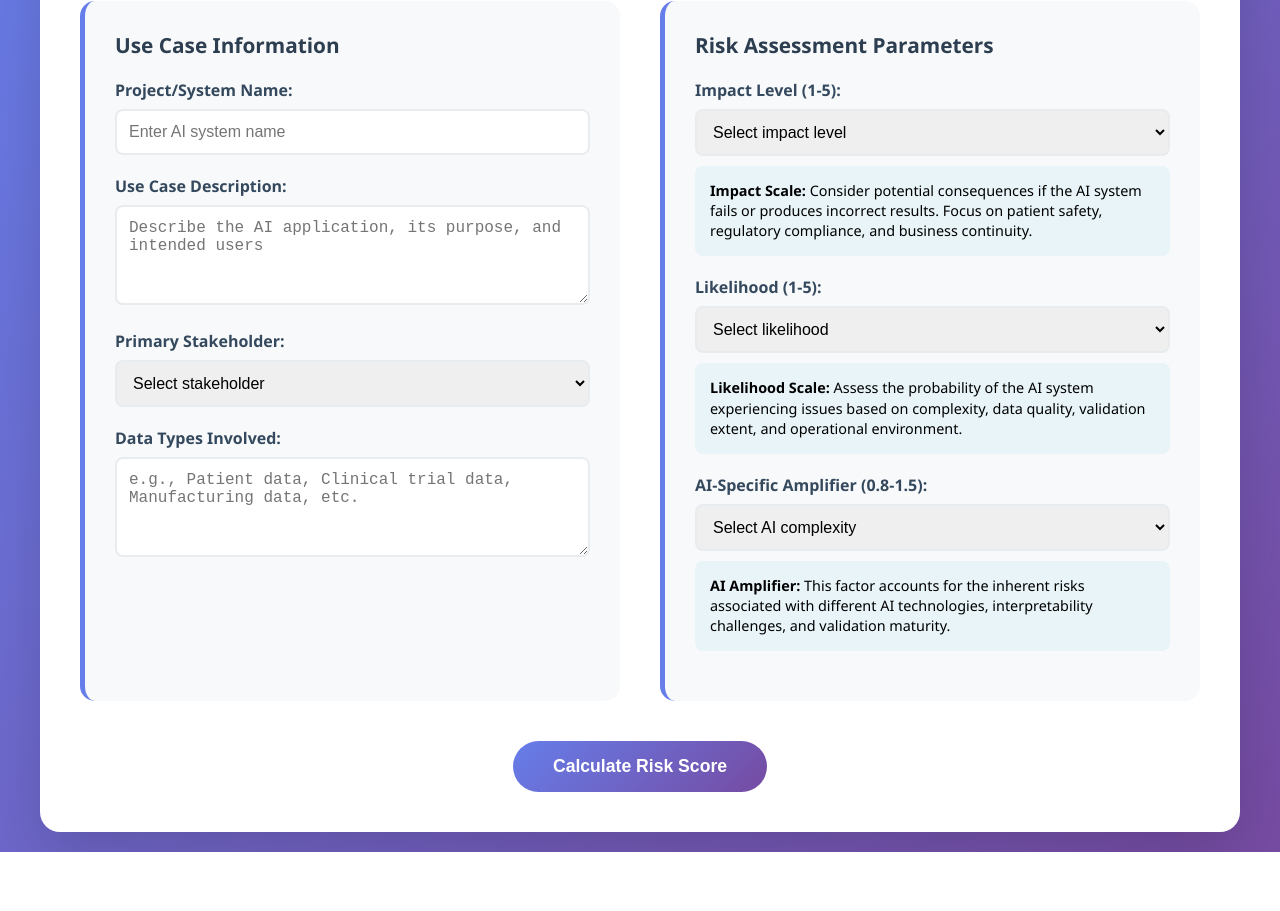
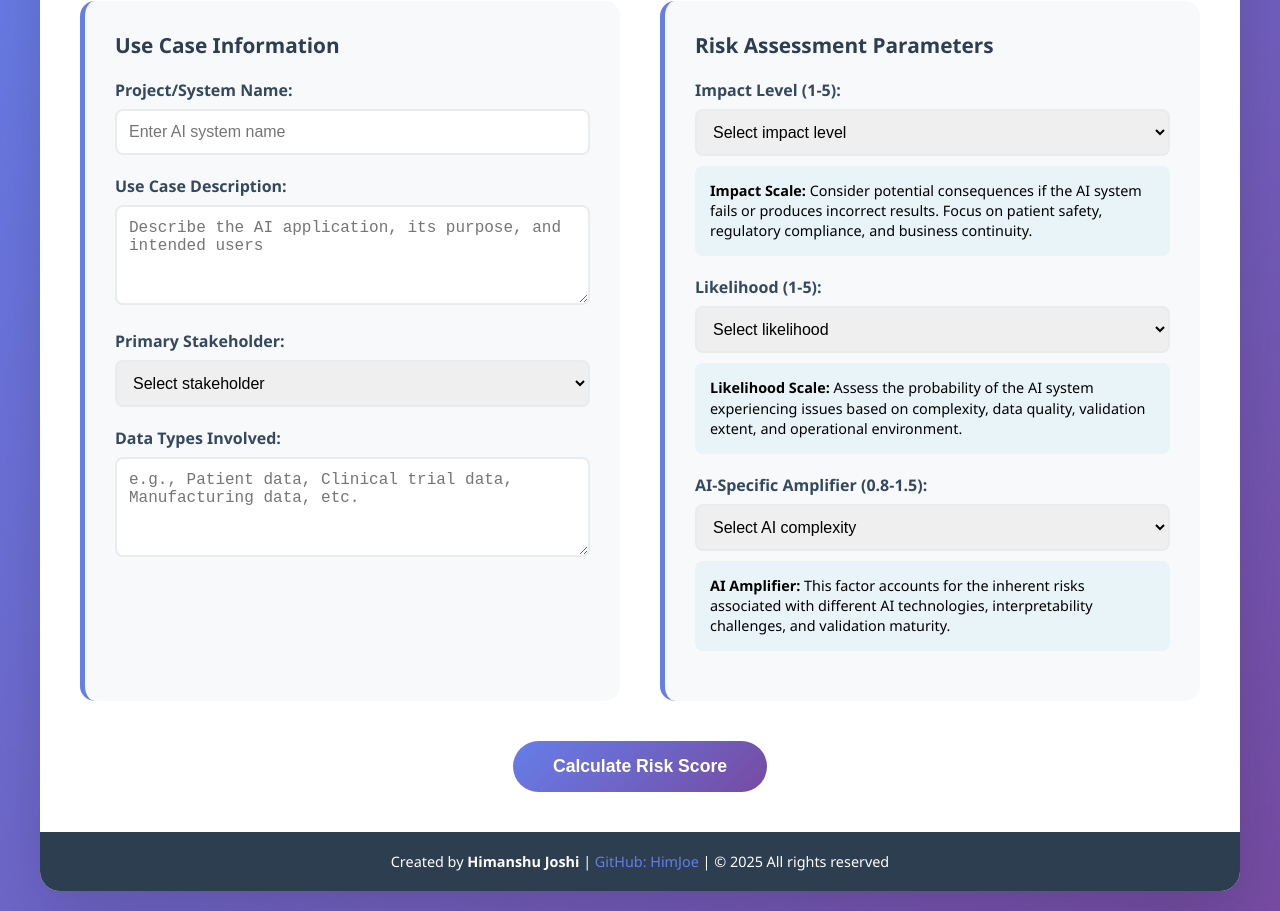
Before and after one commit to HimJoe/AI-Risk-Score-Calculator, a plain HTML site: page index.html in a window 1280 px wide. Shown: the part 208-1119 px from the top of the page. Before the commit the page ends 1060 px from the top, so only its background shows below. Drawn offline with Linux system fonts and the light colour scheme.

Commit message:
Update index.html

```diff
--- a/index.html
+++ b/index.html
@@ -3,7 +3,6 @@
 <head>
     <meta charset="UTF-8">
     <meta name="viewport" content="width=device-width, initial-scale=1.0">
-    <meta name="author" content="Himanshu Joshi">
     <title>AI Risk Score Calculator </title>
     <style>
         * {
@@ -216,6 +215,24 @@
             font-size: 1rem;
         }
 
+        .footer {
+            background: #2c3e50;
+            color: white;
+            padding: 20px;
+            text-align: center;
+            font-size: 0.9rem;
+        }
+
+        .footer a {
+            color: #667eea;
+            text-decoration: none;
+            transition: color 0.3s ease;
+        }
+
+        .footer a:hover {
+            color: #8b9dc3;
+        }
+
         @media (max-width: 768px) {
             .form-grid {
                 grid-template-columns: 1fr;
@@ -236,7 +253,7 @@
     <div class="container">
         <div class="header">
             <h1>AI Risk Score Calculator</h1>
-            <p> AI Deployment Risk Assessment Tool</p>
+            <p>AI Deployment Risk Assessment Tool</p>
         </div>
 
         <div class="content">
@@ -343,9 +360,20 @@
                 <div class="recommendation" id="recommendation"></div>
             </div>
         </div>
+
+        <div class="footer">
+            <p>Created by <strong>Himanshu Joshi</strong> |
+            <a href="https://github.com/HimJoe" target="_blank">GitHub: HimJoe</a> |
+            © 2025 All rights reserved</p>
+        </div>
     </div>
 
     <script>
+        // Creator credits
+        console.log('%cCreated by: Himanshu Joshi', 'color: #7c3aed; font-size: 14px;');
+        console.log('%cGitHub: https://github.com/HimJoe', 'color: #059669; font-size: 12px;');
+        console.log('%c© 2025 All rights reserved', 'color: #6b7280; font-size: 12px;');
+
         function calculateRisk() {
             const projectName = document.getElementById('projectName').value;
             const useCase = document.getElementById('useCase').value;
@@ -461,9 +489,6 @@
             document.getElementById('results').style.display = 'block';
             document.getElementById('results').scrollIntoView({ behavior: 'smooth' });
         }
-         console.log('%cCreated by: Himanshu Joshi', 'color: #7c3aed; font-size: 14px;');
-        console.log('%cGitHub: https://github.com/HimJoe', 'color: #059669; font-size: 12px;');
-        console.log('%c© 2025 All rights reserved', 'color: #6b7280; font-size: 12px;');
     </script>
 </body>
 </html>
```
